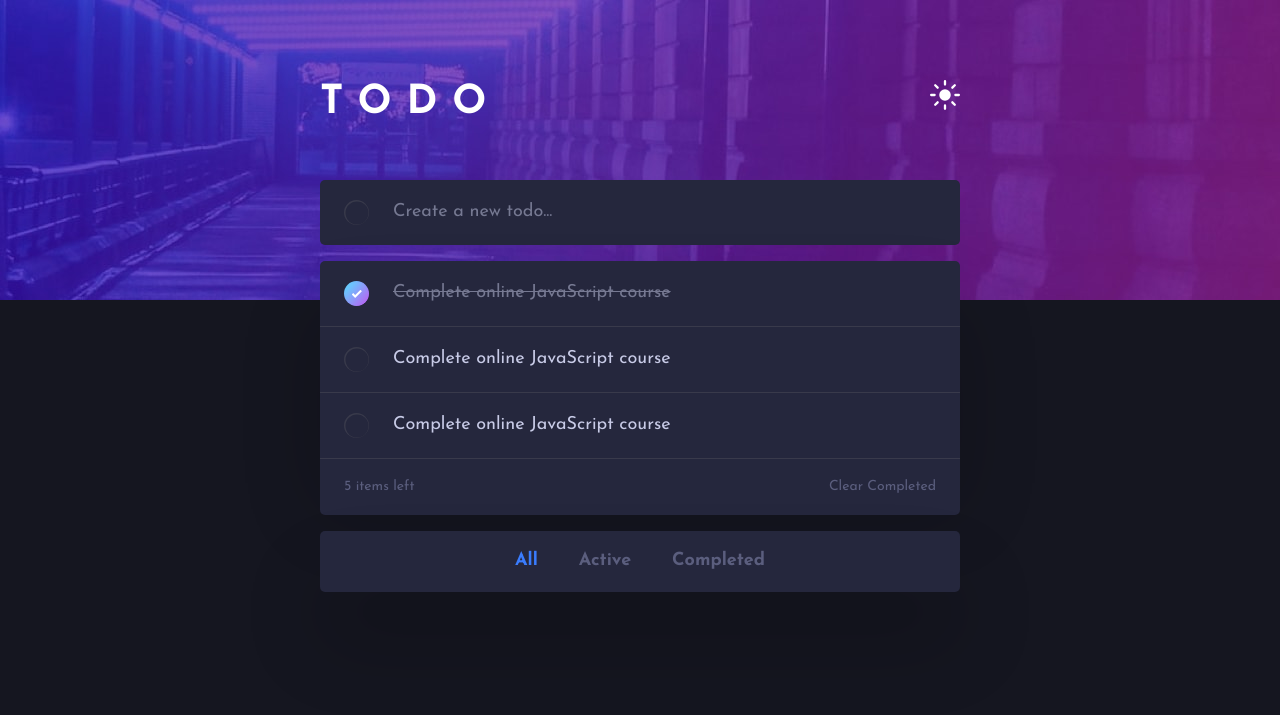
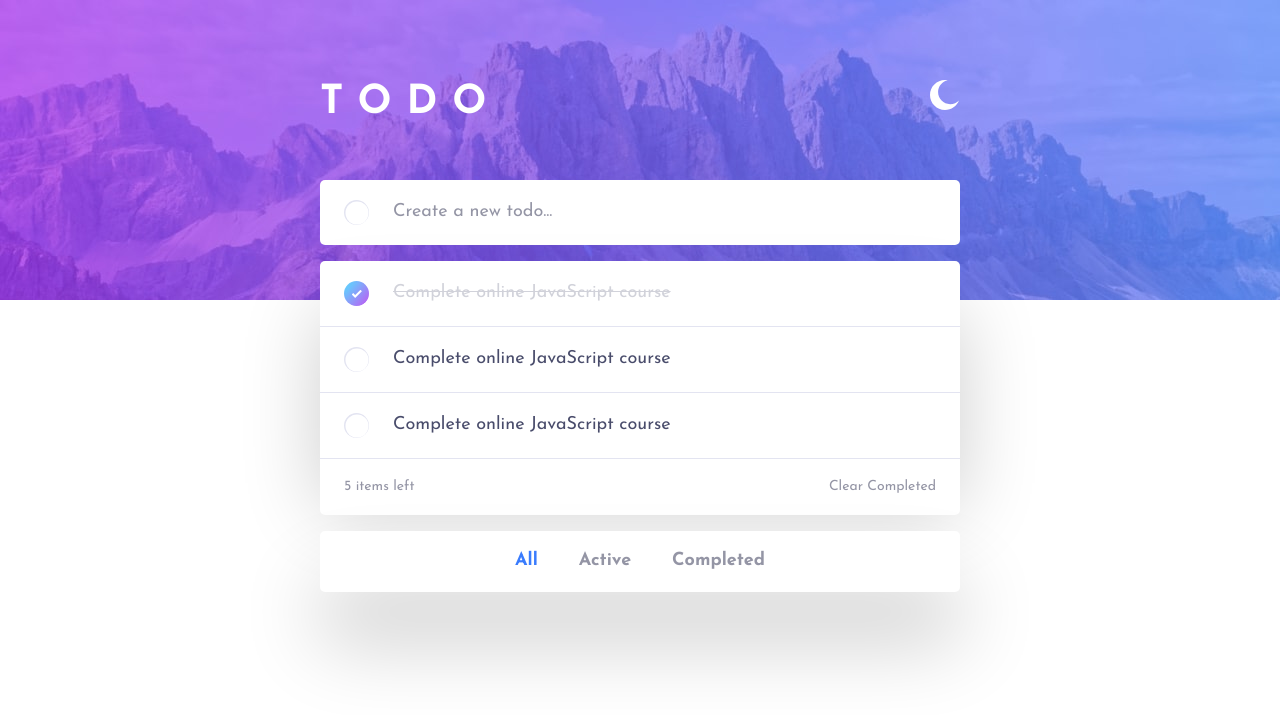
Before and after one commit to russell2231/todo-app, a plain HTML site: page index.html in a window 1280 px wide. Drawn offline with Linux system fonts and the light colour scheme.

Commit message:
Add interactivity to theme toggle

```diff
--- a/index.html
+++ b/index.html
@@ -13,7 +13,7 @@
 		<link rel="stylesheet" href="css/normalize.css" />
 		<link rel="stylesheet" href="css/styles.css" />
 	</head>
-	<body class="dark">
+	<body class="light">
 		<header class="header">
 			<div class="container">
 				<h1>Todo</h1>
--- a/js/index.js
+++ b/js/index.js
@@ -0,0 +1,14 @@
+const body = document.querySelector('body');
+const themeToggleBtn = document.querySelector('.theme-toggle');
+
+function switchTheme() {
+	if (body.classList.contains('light')) {
+		body.classList.remove('light');
+		body.classList.add('dark');
+	} else {
+		body.classList.remove('dark');
+		body.classList.add('light');
+	}
+}
+
+themeToggleBtn.addEventListener('click', switchTheme);
--- a/scss/01-base/_base.scss
+++ b/scss/01-base/_base.scss
@@ -9,6 +9,10 @@ body {
 	width: 100%;
 	height: 100%;
 	overflow-x: hidden;
+}
+
+body {
+	transition: background 1s;
 }
 
 h1 {
--- a/scss/02-components/_header.scss
+++ b/scss/02-components/_header.scss
@@ -1,6 +1,7 @@
 .header {
 	height: 200px;
 	padding-top: 4.8rem;
+	transition: background 1s;
 
 	@include desktop {
 		height: 300px;
@@ -10,6 +11,7 @@
 	.theme-toggle {
 		width: 30px;
 		height: 30px;
+		cursor: pointer;
 	}
 
 	.container {
--- a/scss/02-components/_todo-list.scss
+++ b/scss/02-components/_todo-list.scss
@@ -12,6 +12,7 @@
 		justify-content: space-between;
 		padding: 1.4rem 2rem;
 		border-radius: 5px;
+		transition: background 1s;
 
 		@include desktop {
 			padding: 2rem 2.4rem;
@@ -43,6 +44,7 @@
 				top: 50%;
 				left: 50%;
 				transform: translate(-50%, -50%);
+				transition: background 1s;
 
 				@include desktop {
 					width: 23px;
@@ -84,6 +86,7 @@
 		.list-item {
 			border-bottom: 1px solid;
 			border-radius: 0;
+			transition: border 1s;
 
 			@include desktop {
 				&:hover .close {
@@ -186,6 +189,10 @@
 			.selected {
 				color: #3a7cfd;
 			}
+
+			li {
+				cursor: pointer;
+			}
 		}
 	}
 }
```
Also changed, not shown: css/styles.css, 1 other file.
